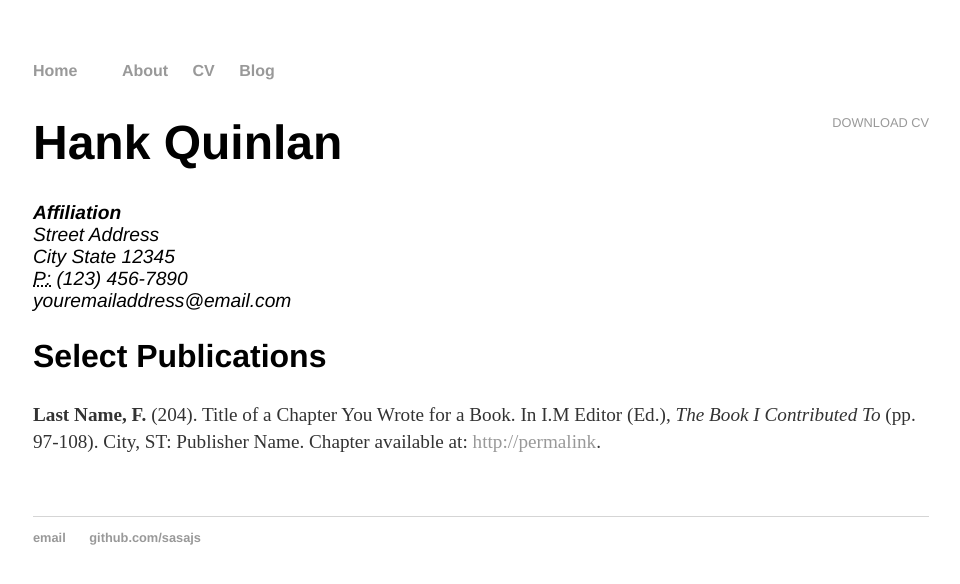
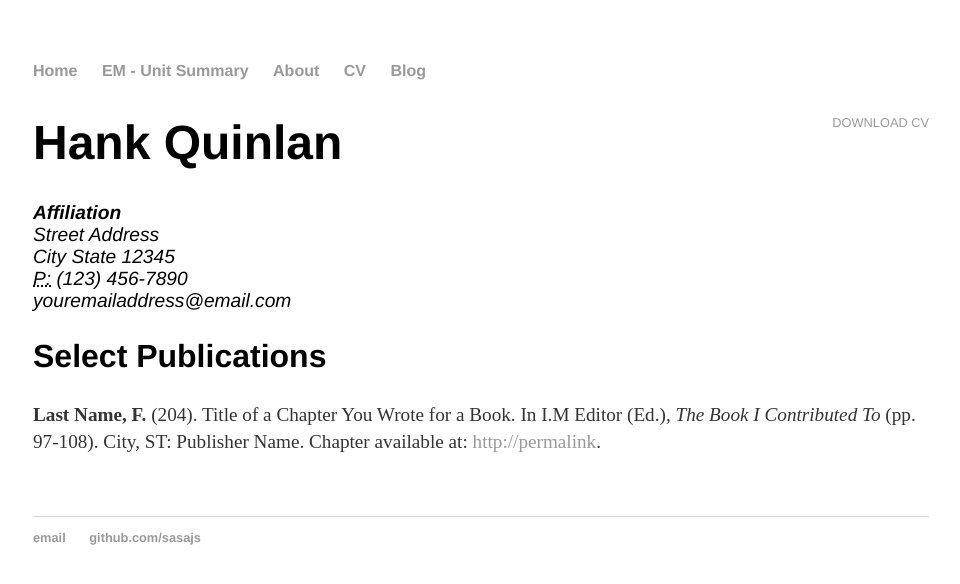
Before and after one commit to tsmith3480/sasajs.github.io, a Jekyll site: the page built from cv/index.html, in a window 1280 px wide. Shown: the top 584 px of the page, without its empty margins (159-1119 px from the left). Built offline with Jekyll 4.4.1, drawn with Linux system fonts in a browser that asks for light colours.

Commit message:
Update default.html

```diff
--- a/_layouts/default.html
+++ b/_layouts/default.html
@@ -12,7 +12,7 @@
     <nav>
 <ul>
 <li><a href="/">Home</a></li>
-  <li><a href="/summary"</a></li>
+<li><a href="/summary">EM - Unit Summary</a></li>
 <li><a href="/about">About</a></li>
 <li><a href="/cv">CV</a></li>
 <li><a href="/blog">Blog</a></li>
```
